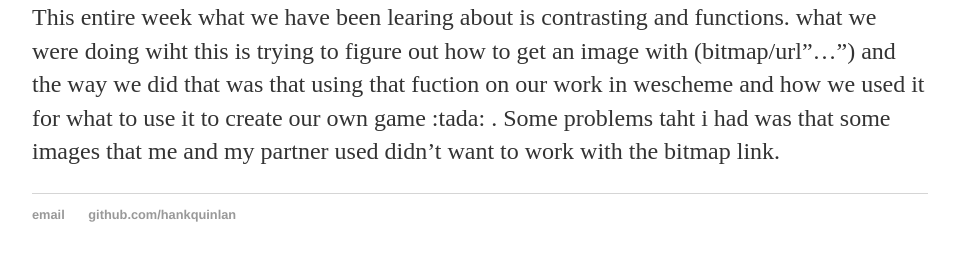
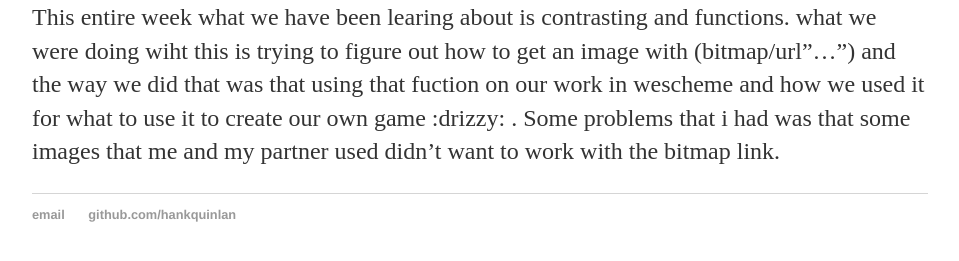
Before and after one commit to naydelinp0123/naydelinp0123.github.io, a Jekyll site: the page built from _posts/2018-11-02-reflection.md, in a window 1280 px wide. Shown: the part 254-515 px from the top of the page, without its empty margins (160-1119 px from the left). Built offline with Jekyll 4.4.1, drawn with Linux system fonts in a browser that asks for light colours.

Commit message:
Update 2018-11-02-reflection.md

```diff
--- a/_posts/2018-11-02-reflection.md
+++ b/_posts/2018-11-02-reflection.md
@@ -8,5 +8,5 @@ This entire week what we have been learing about is contrasting and functions.
 what we were doing wiht this is trying to figure out how to get an image with
 (bitmap/url"...") and the way we did that was that using that fuction on our
 work in wescheme and how we used it for what to use it to create our own
-game :tada: . Some problems taht i had was that some images that me and my partner used
+game :drizzy: . Some problems that i had was that some images that me and my partner used
 didn't want to work with the bitmap link.
```
